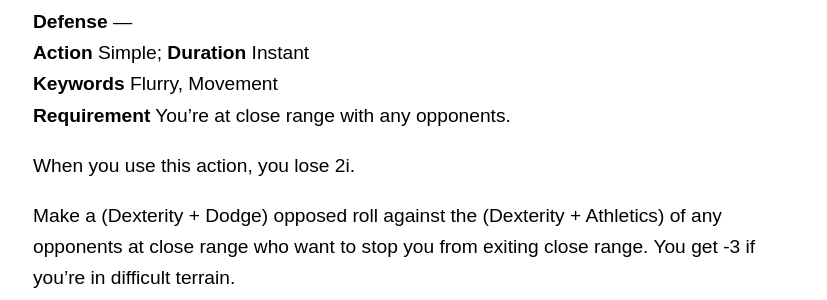
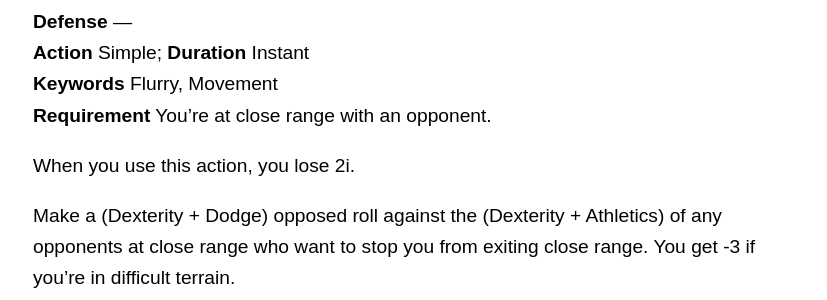
Before and after one commit to lost-egg/lost-egg.github.io, a Jekyll site: the page built from combat.md, in a window 1280 px wide and 900 px high, scrolled down 7577 px. Shown: the part 155-455 px from the top of the window, without its empty margins (223-1050 px from the left). Built offline with Jekyll 4.4.1, drawn with Linux system fonts in a browser that asks for light colours.

Commit message:
Tweak Disengage wording

```diff
--- a/combat.md
+++ b/combat.md
@@ -139,7 +139,7 @@ If one of those attacks succeeds against your Parry, the attacker chooses to app
 **Defense** ---
 **Action** Simple; **Duration** Instant
 **Keywords** Flurry, Movement
-**Requirement** You're at close range with any opponents.
+**Requirement** You're at close range with an opponent.
 
 When you use this action, you lose 2i.
 
```
